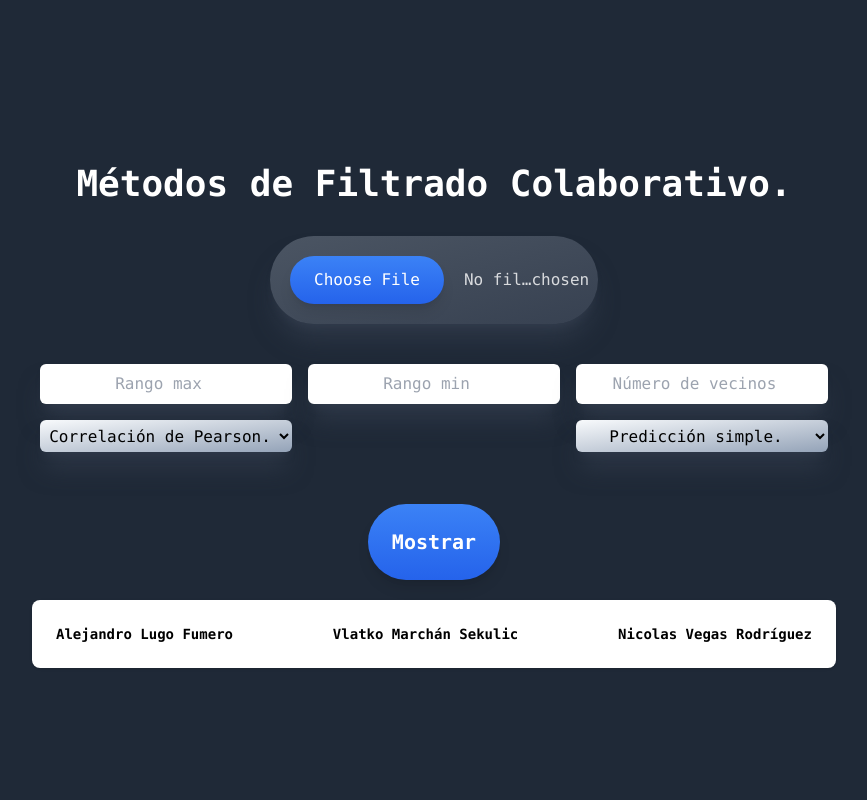
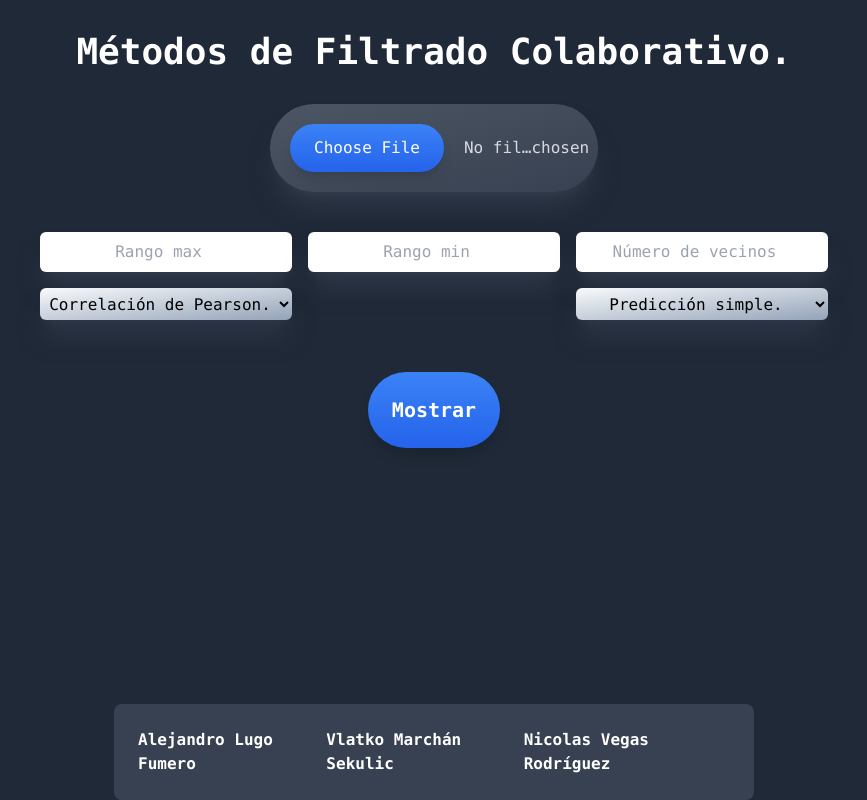
Before and after one commit to alu0101321141/ProyectoGCO, a React (Vite) app: page / in a window 1280 px wide. Shown: the whole page, without its empty margins (206-1073 px from the left). Built offline with nearby package versions, Linux system fonts and the light colour scheme.

Commit message:
Arreglando css

```diff
--- a/index.html
+++ b/index.html
@@ -6,8 +6,13 @@
     <meta name="viewport" content="width=device-width, initial-scale=1.0" />
     <title>Sistema de Recomendación.</title>
   </head>
-  <body  class="bg-gray-800 h-screen flex items-center justify-center">
+  <body class="bg-gray-800 flex items-center justify-center">
     <div id="root"></div>
     <script type="module" src="/src/main.jsx"></script>
+    <footer class="text-white font-mono font-bold rounded-lg md:flex md:justify-between md:p-6 bg-gray-700 fixed inset-x-80 bottom-0">
+      <ul className="sticky">Alejandro Lugo Fumero</ul>
+      <ul className="sticky">Vlatko Marchán Sekulic</ul>
+      <ul className="sticky">Nicolas Vegas Rodríguez</ul>
+  </footer>
   </body>
 </html>
--- a/src/componets/Footer.jsx
+++ /dev/null
@@ -1,9 +0,0 @@
-export function Footer() {
-    return (
-        <footer className=" grid grid-cols-3 place-content-center text-sm sm:mt-0 font-mono font-bold p-4 bg-white rounded-lg shadow md:flex md:items-center md:justify-between md:p-6 dark:bg-white-">
-            <ul>Alejandro Lugo Fumero</ul>
-            <ul>Vlatko Marchán Sekulic</ul>
-            <ul>Nicolas Vegas Rodríguez</ul>
-        </footer>
-    );
-}
--- a/src/componets/Resultado.jsx
+++ b/src/componets/Resultado.jsx
@@ -38,7 +38,8 @@ export function Resultado() {
   if (value.matriz.length > 0  && value.vecinos.length > 0 &&
       value.indexMejVec.length > 0 && value.incognitasResueltas.length > 0) {
     return (
-      <div className="mb-10 bg-white text-center text-black rounded-3xl">
+      <>
+        <div className="mb-20 bg-white text-center text-black rounded-3xl">
         <div className="p-5">
           <p className="font-mono font-bold text-xl">Matriz con los elementos faltantes</p>
           <p>{mostrarMatriz}</p>
@@ -48,6 +49,7 @@ export function Resultado() {
           <p>{vecCal}</p>
         </div>
       </div>
+      </>
     );
   }
 
--- a/src/main.jsx
+++ b/src/main.jsx
@@ -3,7 +3,7 @@ import ReactDOM from 'react-dom/client'
 import {Datos} from './componets/Datos'
 import { Resultado } from './componets/Resultado'
 import {DataContextProvider} from "./context/DataContext"
-import {Footer} from "./componets/Footer"
+
 
 ReactDOM.createRoot(document.getElementById('root')).render(
   <div className="gap-4">
@@ -11,6 +11,5 @@ ReactDOM.createRoot(document.getElementById('root')).render(
       <Datos/>
       <Resultado/>
     </DataContextProvider>
-    <Footer/>
   </div>
 )
```
